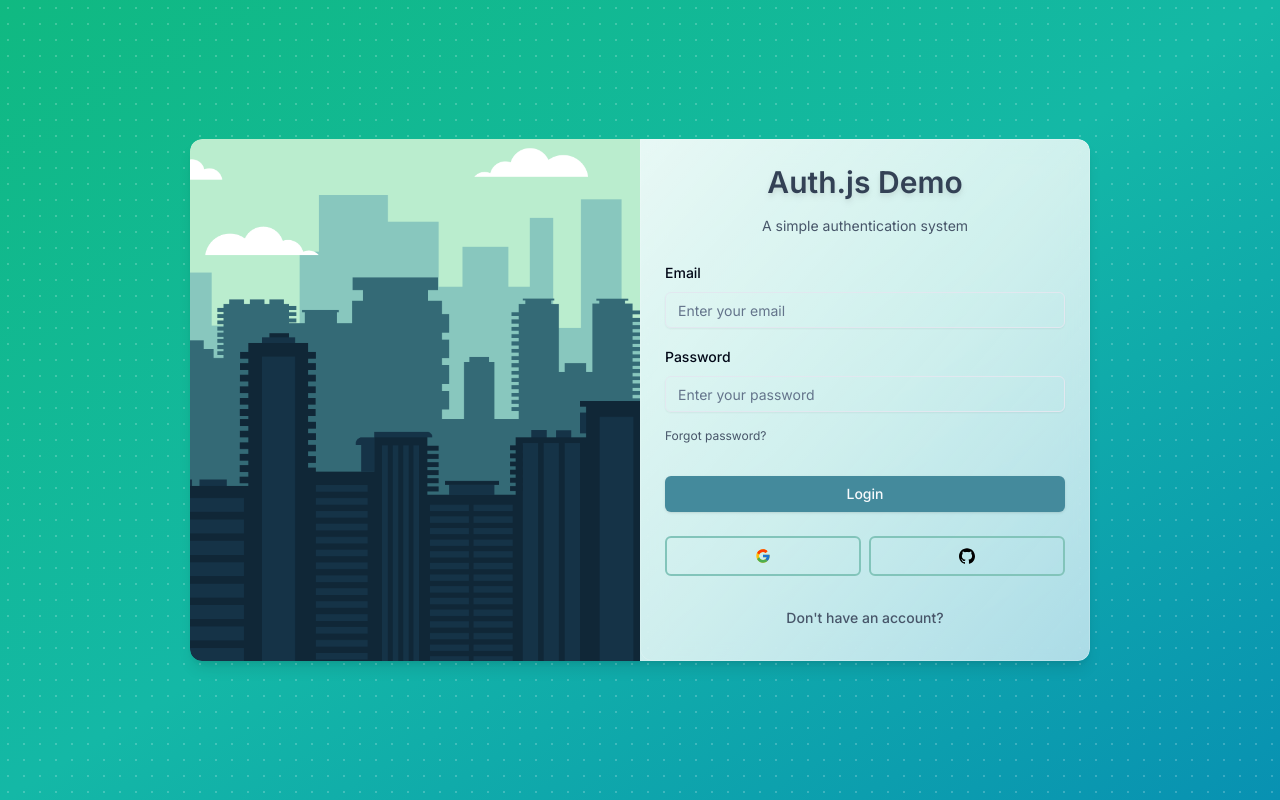
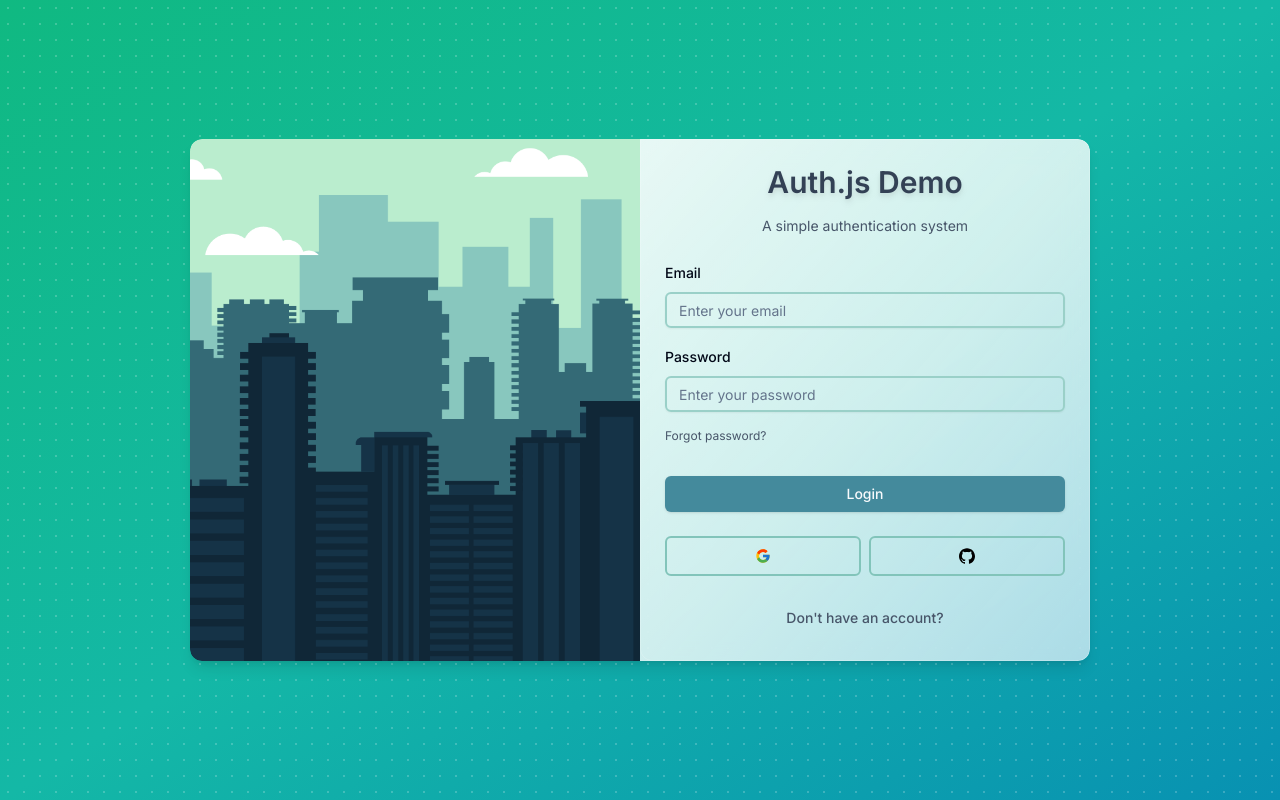
Before and after one commit to neilivanorencia/auth-js-demo, a Next.js app: page /login in a window 1280 px wide. Built offline with nearby package versions, Linux system fonts and the light colour scheme; no server answers.

Commit message:
Update login form interface

```diff
--- a/components/auth/login-form.tsx
+++ b/components/auth/login-form.tsx
@@ -112,6 +112,7 @@ export const LoginForm = () => {
                           disabled={isPending}
                           placeholder="Enter your email"
                           type="email"
+                          className="border-2 border-mint-300 text-sm"
                         />
                       </FormControl>
                       <FormMessage />
@@ -130,6 +131,7 @@ export const LoginForm = () => {
                           disabled={isPending}
                           placeholder="Enter your password"
                           type="password"
+                          className="border-2 border-mint-300 text-sm"
                         />
                       </FormControl>
                       <Button
```
